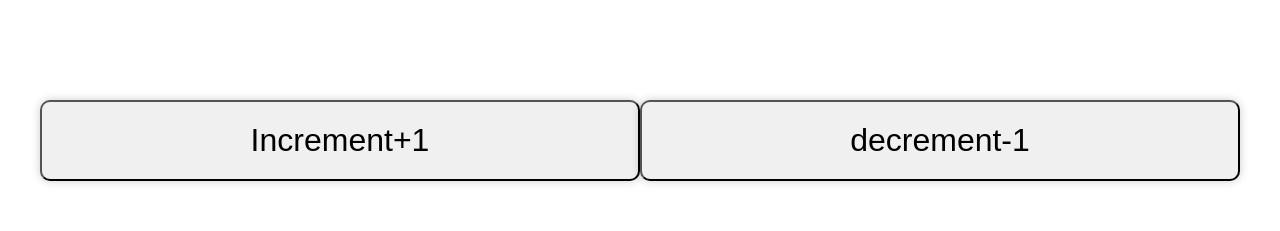
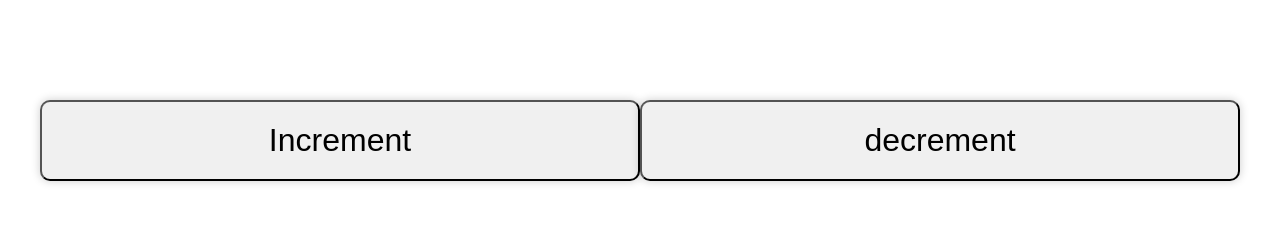
Before and after one commit to RishiRagu2510/Counter_App, a React (Create React App) app in the folder counterapp/: page / in a window 1280 px wide. Shown: the top 231 px of the page. Built offline with nearby package versions, Linux system fonts and the light colour scheme.

Commit message:
Update Clickcounter.js

```diff
--- a/counterapp/src/Clickcounter.js
+++ b/counterapp/src/Clickcounter.js
@@ -7,10 +7,10 @@ const ClickCounter = () => {
     <div>
     <center>
     <button className="count" onClick={()=>setCount(count+1)}>
-    Increment+1
+    Increment
     </button>
   <button className="count" onClick={()=>setCount(count-1)}>
-    decrement-1
+    decrement
     </button>
     <div className='box'>
     <p>{count}</p></div>
```
